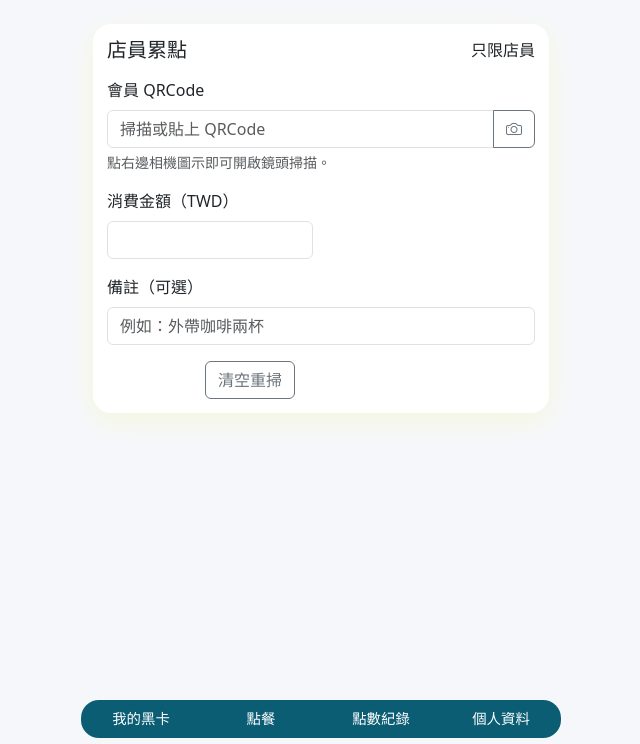
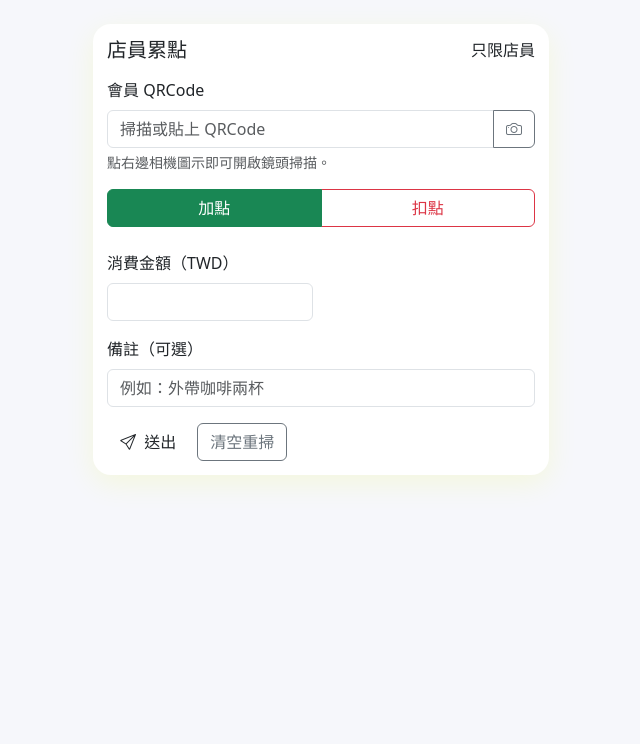
Before and after one commit to ejirmp4jo6/MemberPointSystem, a Django app: page /members/scan/ in a window 1280 px wide. Shown: the part 56-800 px from the top of the page, without its empty margins (319-959 px from the left). Run offline with Django 5.2, Linux system fonts and the light colour scheme; a user stored in the database is signed in.

Commit message:
加入店員扣點功能，導覽列字體調整

```diff
--- a/members/views.py
+++ b/members/views.py
@@ -8,6 +8,7 @@ from django.shortcuts import render, redirect, get_object_or_404
 from .models import Member, PointTransaction
 import qrcode
 from io import BytesIO
+from django.db.models import F
 from django.http import Http404
 
 
@@ -71,28 +72,45 @@ def scan_page(request):
 
 @login_required
 def earn_points(request):
-    if not (request.user.is_staff or request.user.is_superuser):
-        raise PermissionDenied
     if request.method != 'POST':
-        return HttpResponseForbidden('POST only')
-    token = (request.POST.get('barcode_token') or '').strip()
-    amount_twd = int(request.POST.get('amount_twd') or 0)
-    note = request.POST.get('note', '')
-    points = amount_twd // 20
+        return redirect('scan_page')
+
+    token = request.POST.get('barcode_token', '').strip()
+    try:
+        amount = int(request.POST.get('amount_twd', '0'))
+    except ValueError:
+        messages.error(request, '金額格式錯誤')
+        return redirect('scan_page')
+
+    mode = request.POST.get('mode', 'earn')  # 'earn' or 'deduct'
+    note = request.POST.get('note', '').strip()
+
+    if amount <= 0:
+        messages.error(request, '金額必須為正數')
+        return redirect('scan_page')
 
     try:
-        member = Member.objects.get(barcode_token=token)
+        m = Member.objects.get(barcode_token=token)
     except Member.DoesNotExist:
-        messages.error(request, '找不到此會員')
+        messages.error(request, '找不到會員')
         return redirect('scan_page')
 
+    # 兌換比率自行套用：這裡示範 1 元 = 0.05 點
+    pts = round(amount * 0.05)
+
+    delta = pts if mode == 'earn' else -pts
+    txn_type = PointTransaction.EARN if mode == 'earn' else PointTransaction.ADJUST
+
     PointTransaction.objects.create(
-        member=member, txn_type=PointTransaction.EARN, amount=points,
-        note=note or f'消費 NT${amount_twd}', staff=request.user
+        member=m, txn_type=txn_type, amount=delta,
+        note=note or ('扣點' if delta < 0 else '加點'),
+        staff=request.user
     )
-    member.points += points
-    member.save()
-    messages.success(request, f'已為 {member.user.username} 累積 {points} 點（NT${amount_twd}）')
+
+    Member.objects.filter(pk=m.pk).update(points=F('points') + delta)
+    m.refresh_from_db()
+
+    messages.success(request, f"{'加' if delta>0 else '扣'}點成功，已為您{'新增' if delta>0 else '扣除'}：{pts}點")
     return redirect('scan_page')
 
 @login_required
--- a/static/css/style.css
+++ b/static/css/style.css
@@ -66,7 +66,7 @@ body{ background:var(--bg); }
 .tab-btn{
   background: var(--brand);
   color:#fff; border:none; border-radius:16px;
-  padding:10px 6px; font-size:.9rem; text-align:center;
+  padding:10px 6px; font-size: clamp(12px, 3vw, 16px); text-align:center;
   text-decoration:none;
   margin: 0;              /* 移除外距 */
   border-radius: 0;       /* 取消圓角，讓它們拼接 */
@@ -120,3 +120,51 @@ main.container{ padding-bottom: 90px; } /* 給底部 tabs 留空間 */
 
 .tab-btn:last-child,
 .tab-btn:last-child.active  { border-radius: 0 18px 18px 0; }
+
+/* === App tabs：容器 === */
+.app-tabs .tab-wrap{
+  display: flex;
+  gap: 0;
+  border-radius: 18px;        /* 你的圓角保留 */
+  overflow: hidden;           /* 讓左右兩端保持圓角 */
+  background: var(--tab-bg);  /* 保留你的底色變數 */
+}
+
+/* 讓每顆按鈕等分寬度、內容置中、字體動態縮放 */
+.app-tabs .tab-btn{
+  flex: 1;
+  min-width: 0;               /* 讓文字能縮而不是撐開 */
+  display: flex;
+  align-items: center;        /* 垂直置中 */
+  justify-content: center;    /* 水平置中 */
+  height: 56px;               /* 可依你的高度調整 */
+  padding: 0 12px;            /* 保留左右內距 */
+  background: transparent;    /* 用外層底色 */
+  color: var(--tab-text);
+  text-decoration: none;
+  border: 0;
+  margin: 0;
+  border-radius: 0;
+
+  /* 關鍵：動態字級 + 不換行 */
+  font-size: clamp(12px, 2.8vw, 16px);
+  white-space: nowrap;        /* 永遠單行 */
+  line-height: 1.1;
+}
+
+/* 分隔線（如果你原本有空隙，想視覺分隔可以保留） */
+.app-tabs .tab-btn + .tab-btn{
+  border-left: 1px solid rgba(255,255,255,.25);
+}
+
+/* 高亮顏色（沿用你的變數） */
+.app-tabs .tab-btn.active{
+  background: var(--tab-active-bg);
+  color: var(--ink);
+  border-left-color: transparent; /* 高亮時不被分隔線切斷 */
+}
+
+/* 超小螢幕再微調，避免擠壓 */
+@media (max-width: 360px){
+  .app-tabs .tab-btn{ font-size: 12px; padding: 0 8px; }
+}
--- a/templates/base.html
+++ b/templates/base.html
@@ -42,15 +42,17 @@
 
 <script src="https://cdn.jsdelivr.net/npm/bootstrap@5.3.3/dist/js/bootstrap.bundle.min.js"></script>
 <!-- 底部固定分頁 -->
+ {% block app_tabs %}
   <div class="app-tabs">
     <div class="tab-wrap">
       {% with current=request.resolver_match.url_name %}
-      <a class="tab-btn {% if current == 'dashboard' %}active{% endif %}" href="{% url 'dashboard' %}">我的黑卡</a>
+        <a class="tab-btn {% if current == 'dashboard' %}active{% endif %}" href="{% url 'dashboard' %}">我的會員卡</a>
         <a class="tab-btn" href="https://shop.ichefpos.com/store/Al0mfcsy/ordering" target="_blank" rel="noopener">點餐</a>
         <a class="tab-btn {% if current == 'point_history' %}active{% endif %}" href="{% url 'point_history' %}">點數紀錄</a>
         <a class="tab-btn {% if current == 'profile' %}active{% endif %}" href="{% url 'profile' %}">個人資料</a>
       {% endwith %}
     </div>
   </div>
+{% endblock %}
 </body>
 </html>
--- a/templates/members/dashboard.html
+++ b/templates/members/dashboard.html
@@ -8,14 +8,14 @@
   <!-- 會員黑卡區 -->
   <div class="col-12">
     <div class="blackcard">
-      <div class="brand">會員黑卡區</div>
+      <div class="brand">我的會員卡</div>
       <div class="meta">
         <div>
-          <span class="label">Card Holder</span>
+          <span class="label">姓名</span>
           <div>{{ member.display_name|default:member.user.username }}</div>
         </div>
         <div>
-          <span class="label">Points</span>
+          <span class="label">點數</span>
           <div>{{ member.points }}</div>
         </div>
       </div>
--- a/templates/members/scan.html
+++ b/templates/members/scan.html
@@ -38,16 +38,27 @@
       <div class="form-text">點右邊相機圖示即可開啟鏡頭掃描。</div>
     </div>
 
+    <div class="btn-group w-100 mb-2" role="group" aria-label="加扣點">
+      <input type="radio" class="btn-check" name="mode" id="mode-earn" value="earn" checked>
+      <label class="btn btn-outline-success" for="mode-earn">加點</label>
+
+      <input type="radio" class="btn-check" name="mode" id="mode-deduct" value="deduct">
+      <label class="btn btn-outline-danger" for="mode-deduct">扣點</label>
+    </div>
+
     <div class="col-6">
       <label class="form-label">消費金額（TWD）</label>
       <input name="amount_twd" id="amount-input" type="number" min="0" step="1" class="form-control" required>
     </div>
+
     <div class="col-12">
       <label class="form-label">備註（可選）</label>
       <input name="note" class="form-control" placeholder="例如：外帶咖啡兩杯">
     </div>
     <div class="col-12 d-flex gap-2">
-      <button class="btn btn-brand text-white">送出累點</button>
+      <button type="submit" class="btn btn-brand">
+      <i class="bi bi-send me-1"></i> 送出
+      </button>
       <a class="btn btn-outline-secondary" href="{% url 'scan_page' %}">清空重掃</a>
     </div>
   </form>
@@ -56,3 +67,4 @@
 <script src="{% static 'js/scan.js' %}"></script>
 
 {% endblock %}
+{% block app_tabs %}{% endblock %}
```
Also changed, not shown: db.sqlite3. Lines whose indentation alone changed are shown as unchanged.
